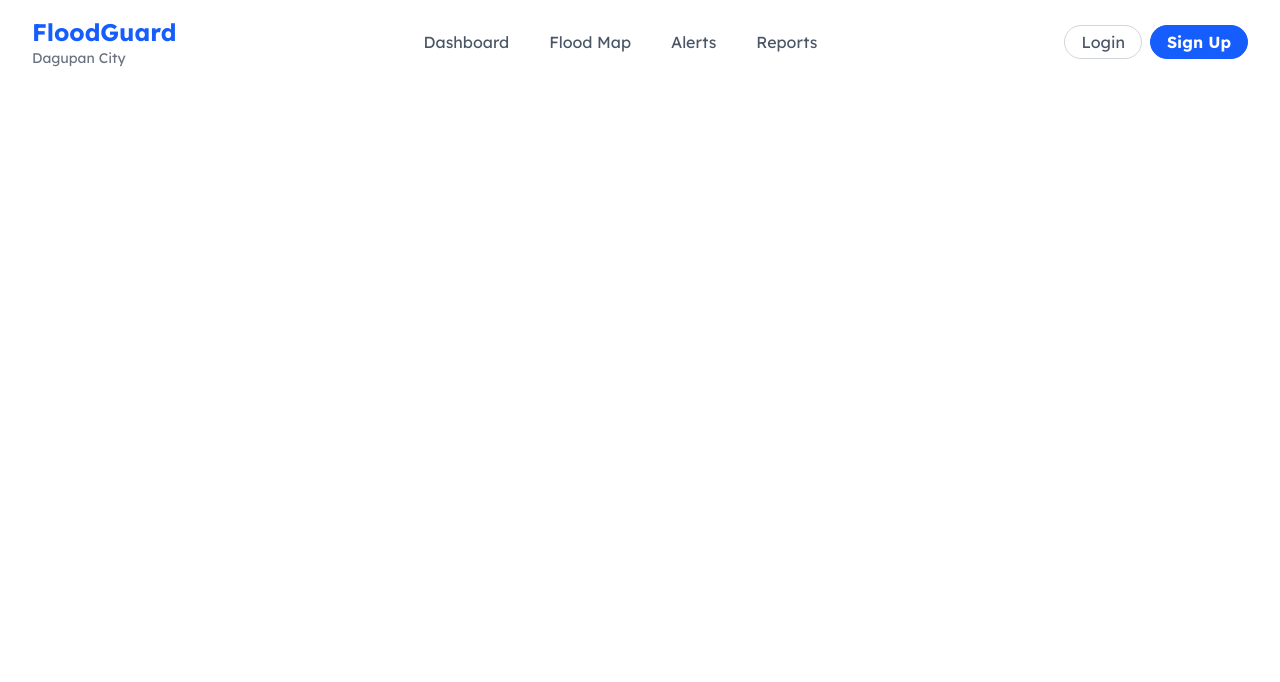
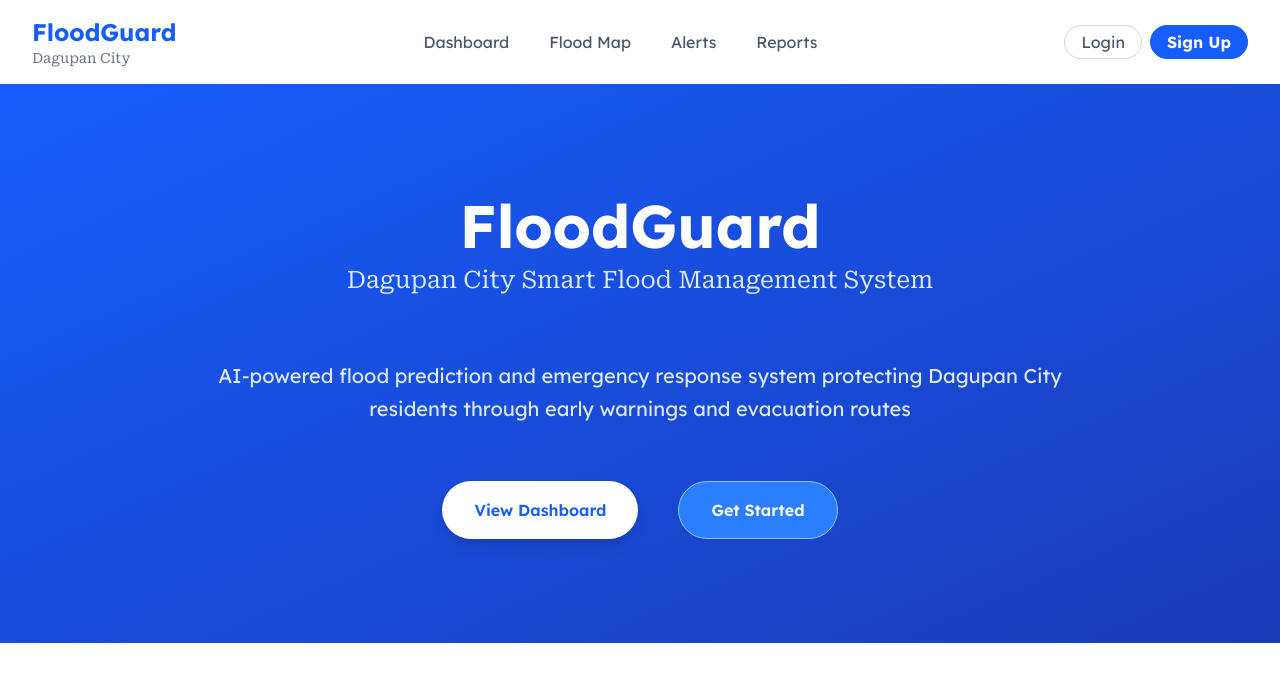
Before and after one commit to DontReb/flood-management-platform, a React (Vite) app in the folder frontend/: page / in a window 1280 px wide. Shown: the top 682 px of the page. Built offline with nearby package versions, Linux system fonts and the light colour scheme.

Commit message:
added a Hero section

```diff
--- a/frontend/src/App.jsx
+++ b/frontend/src/App.jsx
@@ -1,10 +1,12 @@
 import Header from "./components/Header"
+import Hero from "./components/Hero"
 
 function App() {
 
   return (
     <>
       <Header />
+      <Hero />
     </>
   )
 }
--- a/frontend/src/components/Header.jsx
+++ b/frontend/src/components/Header.jsx
@@ -13,7 +13,7 @@ const Header = () => {
                 <h1 className='text-2xl font-bold text-blue-600 m-0'>
                     FloodGuard
                 </h1>
-                <p className='text-sm text-gray-500 m-0'>
+                <p className='text-sm text-gray-500 m-0 font-roboto-serif'>
                     Dagupan City
                 </p>
             </div>
--- /dev/null
+++ b/frontend/src/components/Hero.jsx
@@ -0,0 +1,22 @@
+import React from 'react';
+
+const Hero = () => {
+    return (
+        <div className='flex flex-col items-center bg-gradient-to-br from-blue-600 to-blue-800 text-white py-20'>
+            <div className='flex flex-col items-center py-8'>
+                <h1 className='font-bold text-6xl'>FloodGuard</h1>
+                <h2 className='font-roboto-serif text-2xl text-blue-100 mt-2'>Dagupan City Smart Flood Management System</h2>
+            </div>
+
+            <div className='max-w-4xl py-8 text-center'>
+                <p className='text-xl text-blue-100 leading-relaxed'>AI-powered flood prediction and emergency response system protecting Dagupan City residents through early warnings and evacuation routes</p>
+            </div>
+            <div className='flex gap-10 py-6'>
+                <button className='px-8 py-4 bg-white text-blue-600 font-semibold rounded-full hover:bg-gray-200 transition-colors shadow-lg duration-500'>View Dashboard</button>
+                <button className='px-8 py-4 bg-blue-500 text-white font-semibold rounded-full hover:bg-blue-300 transition-colors border border-blue-300 duration-500'>Get Started</button>
+            </div>
+        </div>
+    )
+}
+
+export default Hero
```
